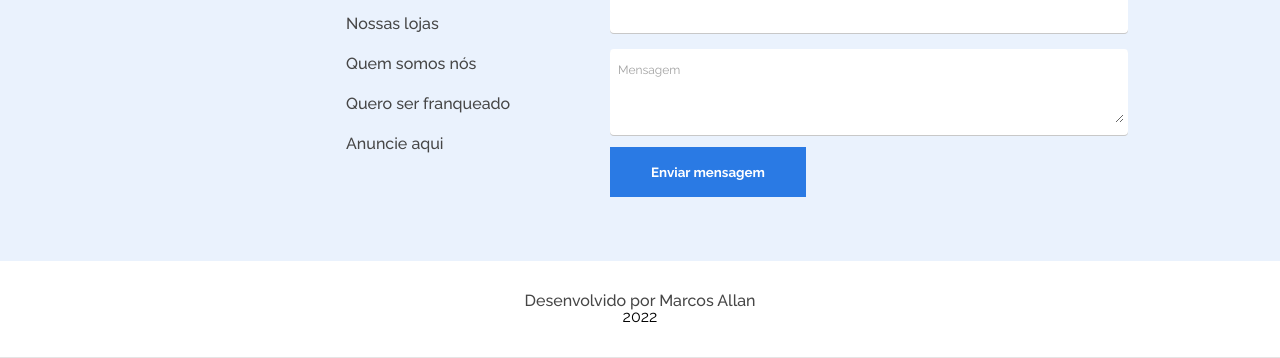
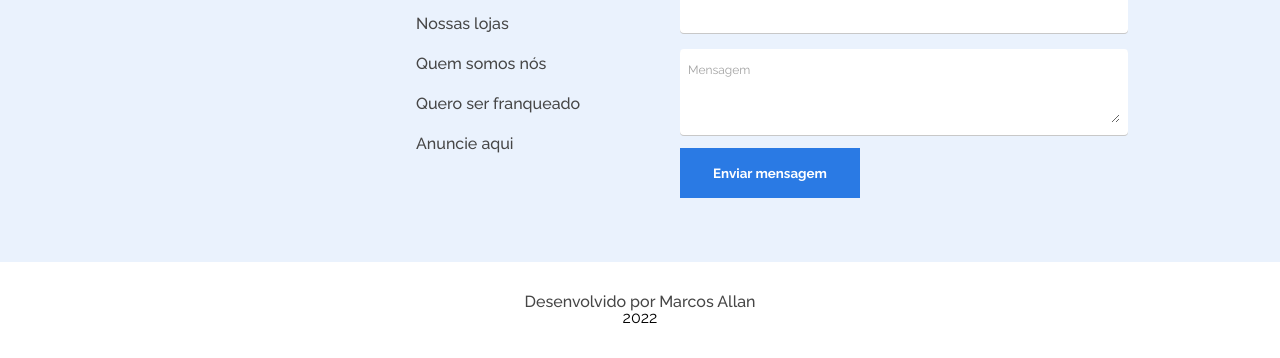
Before and after one commit to getmarcos/challenge-alura-geek, a plain HTML site: page index.html in a window 1280 px wide. Shown: the part 1689-2047 px from the top of the page. Drawn offline with Linux system fonts and the light colour scheme.

Commit message:
Estilizando página de login e resolvendo bugs do css

```diff
--- a/assets/css/cabecalho.css
+++ b/assets/css/cabecalho.css
@@ -3,6 +3,10 @@
     display: flex;
     align-items: center;
     justify-content: space-between;
+}
+
+.logo__imagem {
+    width: 8rem;
 }
 
 .cabecalho__login {
@@ -25,6 +29,10 @@
 }
 
 @media screen and (min-width: 768px) {
+    .logo__imagem {
+        width: 10.625rem;
+    }
+
     .cabecalho__search {
         background-color: #f5f5f5;
         border-radius: 0.8rem;
--- a/assets/css/contato.css
+++ b/assets/css/formulario.css
@@ -1,9 +1,9 @@
-.contato__titulo {
+.formulario__titulo {
     color: #464646;
     margin-top: 1rem;
 }
 
-.contato__campo {
+.formulario__campo {
     background-color: #FFFFFF;
     border-radius: 4px;
     box-shadow: 0 1px 0 0 #C8C8C8;
@@ -12,16 +12,16 @@
     padding: .75rem .5rem;
 }
 
-.contato__campo:has(.contato__input:focus) {
+.formulario__campo:has(.formulario__input:focus) {
     border-bottom: 3px solid #2A7AE4;
 }
 
-.contato__label {
+.formulario__label {
     color: #A2A2A2;
     font-size: .75rem;
 }
 
-.contato__input {
+.formulario__input {
     border: none;
     color: #464646;
     display: flex;
@@ -32,7 +32,11 @@
     width: 100%;
 }
 
-.contato__botao {
+.formulario__input:focus {
+    outline: 0;
+}
+
+.formulario__botao {
     background-color: #2A7AE4;
     color: #FFFFFF;
     margin-top: .5rem;
--- /dev/null
+++ b/assets/css/login.css
@@ -0,0 +1,18 @@
+.login.container {
+    padding: 5.625rem 1rem;
+}
+
+.login .formulario {
+    margin-left: 0;
+    text-align: center;
+}
+
+.login .formulario__campo {
+    max-width: 400px;
+    margin-inline: auto;
+    text-align: left;
+}
+
+.rodape {
+    margin-top: 0;
+}
--- a/assets/css/rodape.css
+++ b/assets/css/rodape.css
@@ -1,6 +1,13 @@
 .rodape {
     background-color: #EAF2FD;
     margin-top: 1rem;
+    display: flex;
+    flex-direction: column;
+}
+
+.rodape__principal {
+    display: flex;
+    flex-direction: column;
 }
 
 .rodape__desenvolvedor.container {
@@ -10,11 +17,6 @@
 .rodape__logo {
     margin-bottom: 2rem;
     text-align: center;
-}
-
-.logo__imagem {
-    width: 100%;
-    max-width: 170px;
 }
 
 .rodape__navegacao {
@@ -41,7 +43,7 @@
 }
 
 @media screen and (min-width: 768px) {
-    .rodape.container {
+    .rodape__principal.container {
         padding: 2rem;
     }
 
@@ -50,24 +52,28 @@
         margin-top: 2rem;
     }
 
+    .rodape__principal {
+        flex-direction: row;
+    }
+
     .rodape__logo {
         text-align: left;
     }
 
     .rodape__navegacao {
-        align-items: flex-start;
+        align-items:flex-start;
     }
 
     .navegacao__link {
         margin-bottom: 1.5rem;
     }
 
-    .contato__formulario {
+    .formulario {
         flex-grow: 1;
         margin-left: 5.875rem;
     }
 
-    .contato__formulario .contato__titulo {
+    .formulario .formulario__titulo {
         margin-top: 0;
     }
 }
@@ -77,7 +83,7 @@
         margin-top: 4rem;
     }
 
-    .rodape.container {
+    .rodape__principal.container {
         padding: 4rem 9.5rem;
     }
 
--- a/assets/css/style.css
+++ b/assets/css/style.css
@@ -1,4 +1,5 @@
 * {
+    box-sizing: border-box;
     font-family: 'Raleway', sans-serif;
 }
 
@@ -14,8 +15,8 @@ body {
     border: 1px solid #2a7ae4;
     color: #2a7ae4;
     font-weight: 700;
-    max-width: 100px;
-    padding: 1rem 2.5rem;
+    max-width: 200px;
+    padding: 1rem 2rem;
 }
 
 @media screen and (min-width: 768px) {
--- a/index.html
+++ b/index.html
@@ -13,19 +13,21 @@
     <link rel="stylesheet" href="assets/css/banner.css">
     <link rel="stylesheet" href="assets/css/produtos.css">
     <link rel="stylesheet" href="assets/css/rodape.css">
-    <link rel="stylesheet" href="assets/css/contato.css">
+    <link rel="stylesheet" href="assets/css/formulario.css">
 </head>
 
 <body>
     <header class="cabecalho container">
         <h1 class="cabecalho__logo">
+            <a href="index.html">
                 <img src="assets/img/logo-alura-geek.svg" alt="Logo da Alura Geek" class="logo__imagem">
+            </a>
         </h1>
         <div class="cabecalho__search">
             <input type="text" class="search__input" placeholder="O que deseja encontrar?">
             <button class="search__button"></button>
         </div>
-        <a href="#" class="cabecalho__login botao">Login</a>
+        <a href="login.html" class="cabecalho__login botao">Login</a>
     </header>
 
     <main>
@@ -176,7 +178,8 @@
         </section>
     </main>
 
-    <section class="rodape container">
+    <footer class="rodape ">
+        <section class="rodape__principal container">
             <div class="rodape__alurageek">
                 <figure class="rodape__logo">
                     <img src="./assets/img/logo-alura-geek.svg" alt="Logo da Alura Geek" class="logo__imagem">
@@ -191,25 +194,26 @@
                 </nav>
             </div>
 
-        <form class="contato__formulario">
-            <h4 class="contato__titulo">Fale conosco</h4>
-            <div class="contato__campo">
-                <label for="nome" class="contato__label">Nome</label>
-                <input type="text" class="contato__input" id="nome" required>
+            <form class="formulario">
+                <h4 class="formulario__titulo">Fale conosco</h4>
+                <div class="formulario__campo">
+                    <label for="nome" class="formulario__label">Nome</label>
+                    <input type="text" class="formulario__input" id="nome" required>
                 </div>
                 <span class="mensagem__erro"></span>
-            <div class="contato__campo">
-                <label for="mensagem" class="contato__label">Mensagem</label>
-                <textarea type="text" rows="2" class="contato__input" id="mensagem" required></textarea>
+                <div class="formulario__campo">
+                    <label for="mensagem" class="formulario__label">Mensagem</label>
+                    <textarea type="text" rows="2" class="formulario__input" id="mensagem" required></textarea>
                 </div>
                 <span class="mensagem__erro"></span>
-            <input type="submit" class="contato__botao botao" id="enviar" value="Enviar mensagem">
+                <input type="submit" class="formulario__botao botao" id="enviar" value="Enviar mensagem">
             </form>
         </section>
 
-    <footer class="rodape__desenvolvedor container">
+        <section class="rodape__desenvolvedor container">
             <h5 class="desenvolvedor__titulo">Desenvolvido por Marcos Allan</h5>
             <p class="desenvolvedor__ano">2022</p>
+        </section>
     </footer>
 </body>
 
```
Lines whose indentation alone changed are shown as unchanged.
